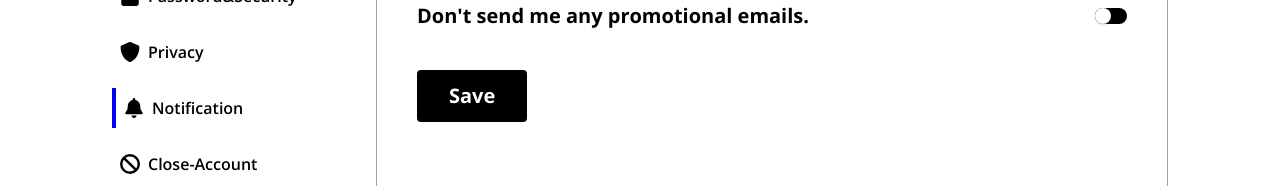
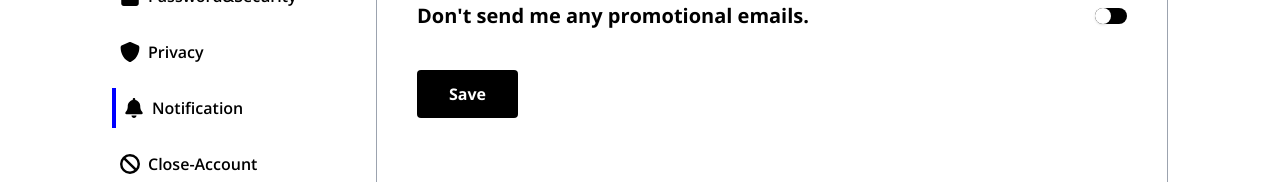
Before and after one commit to FrontEndDevo/NeuraLearnAcademy, a React (Vite) app: page /profile/Notification in a window 1280 px wide. Shown: the part 372-560 px from the top of the page. Built offline with nearby package versions, Linux system fonts and the light colour scheme.

Commit message:
Replace save button with ButtonProfile component in ProfileNotificationPage; update ButtonProfile component with additional styles

```diff
--- a/src/pages/ProfileNotificationPage.jsx
+++ b/src/pages/ProfileNotificationPage.jsx
@@ -1,3 +1,4 @@
+import ButtonProfile from "../shared/ButtonProfile";
 import ProfileHeader from "../shared/ProfileHeader";
 import SwitchComponent from "../shared/SwitichComponent";
 /* eslint-disable */
@@ -22,10 +23,7 @@ const ProfileNotificationPage = () => {
           <p>Don't send me any promotional emails.</p>
           <SwitchComponent />
         </div>
-
-        <button className="px-8 py-3 mt-6 text-white bg-black rounded">
-          Save
-        </button>
+        <ButtonProfile addStyle={`px-8 py-3`}>Save</ButtonProfile>
       </div>
     </section>
   );
--- a/src/shared/ButtonProfile.jsx
+++ b/src/shared/ButtonProfile.jsx
@@ -1,6 +1,7 @@
 const ButtonProfile = (props) => {
+  const buttonStyles = "px-3 py-2 mt-6 text-base text-white bg-black rounded";
   return (
-    <button className="px-3 py-2 mt-6 text-base text-white bg-black rounded">
+    <button className={`${props.addStyle} ${buttonStyles}`}>
       {props.children}
     </button>
   );
```
